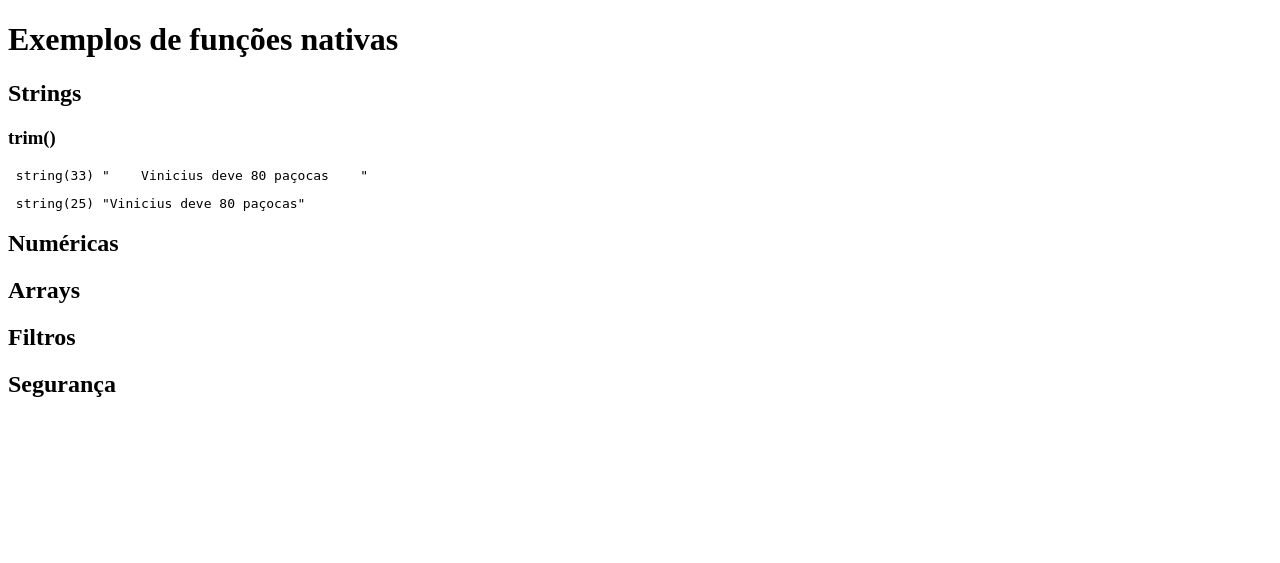
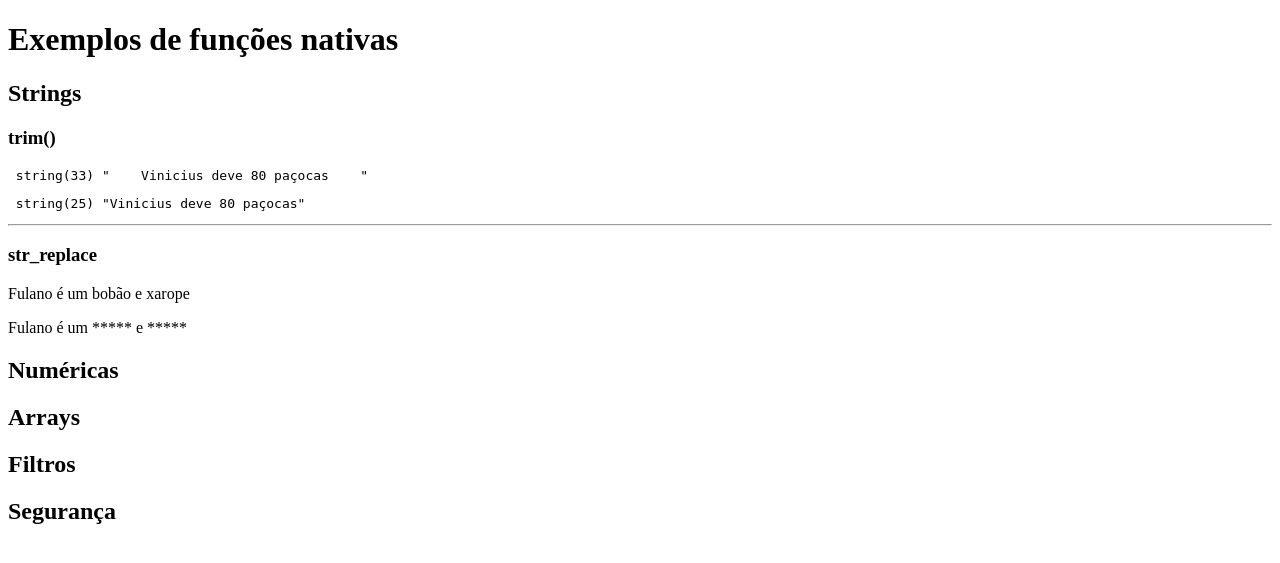
Before and after one commit to VitorGGama/aulas-php, a PHP site: page /07-funcoes-nativas.php in a window 1280 px wide. Shown: the top 563 px of the page. Run offline with PHP 8.4, Linux system fonts and the light colour scheme.

Commit message:
str_replace

```diff
--- a/07-funcoes-nativas.php
+++ b/07-funcoes-nativas.php
@@ -20,9 +20,26 @@
     <pre> <?=var_dump($nome)?></pre>
     <pre> <?=var_dump($nomeSemEspaço)?></pre>
 
+    <hr>
+    <h3>str_replace</h3>
+    <?php
+    /*função que permite substituição
+    de strings/caracteres.*/
+    $fraseFeia = "<p>Fulano é um bobão e xarope</p>";
+    $frasebonita = str_replace(["xarope","bobão"],
+    "*****",
+    $fraseFeia
+    );
+    ?>
+
+    <p><?=$fraseFeia?></p>
+    <p><?=$frasebonita?></p>
+
+
 
 
     <h2>Numéricas</h2>
+
 
     <h2>Arrays</h2>
 
```
